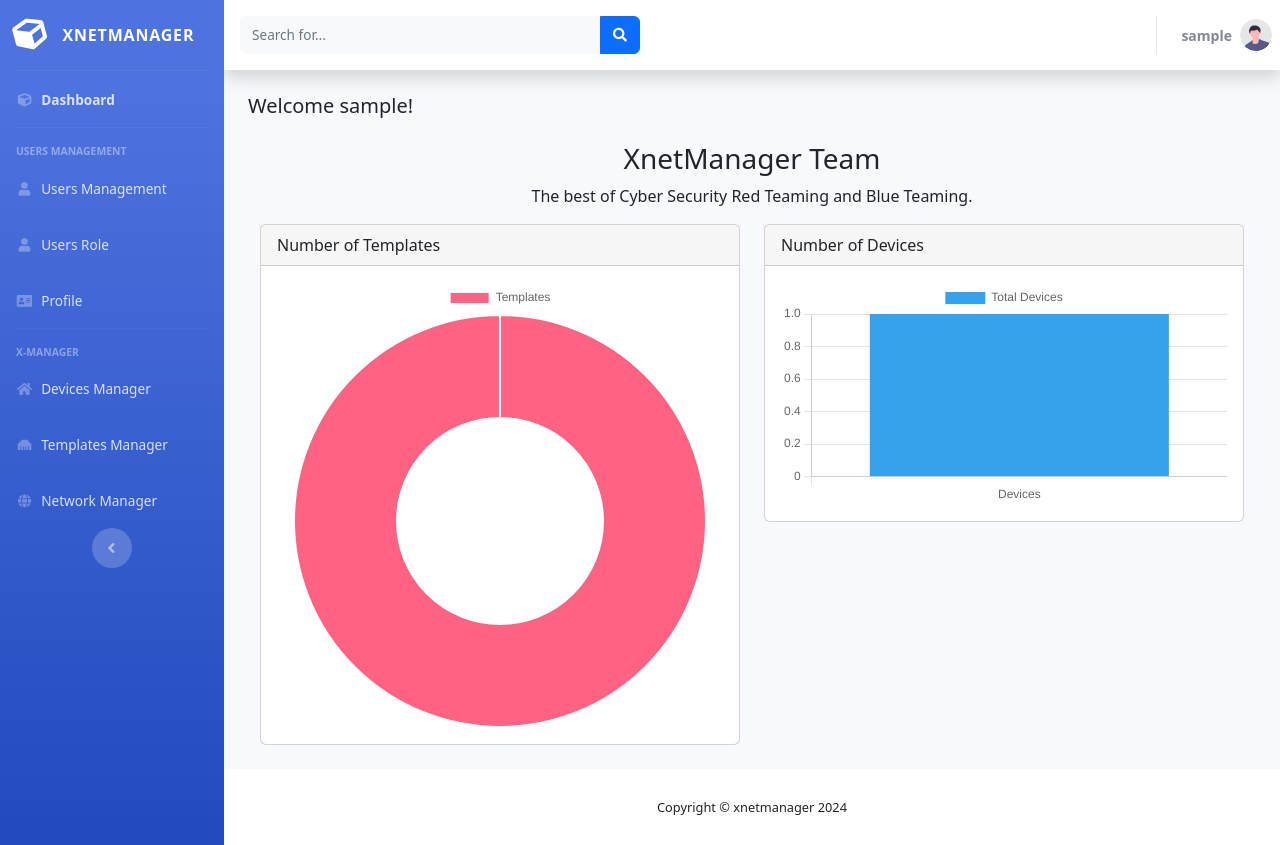
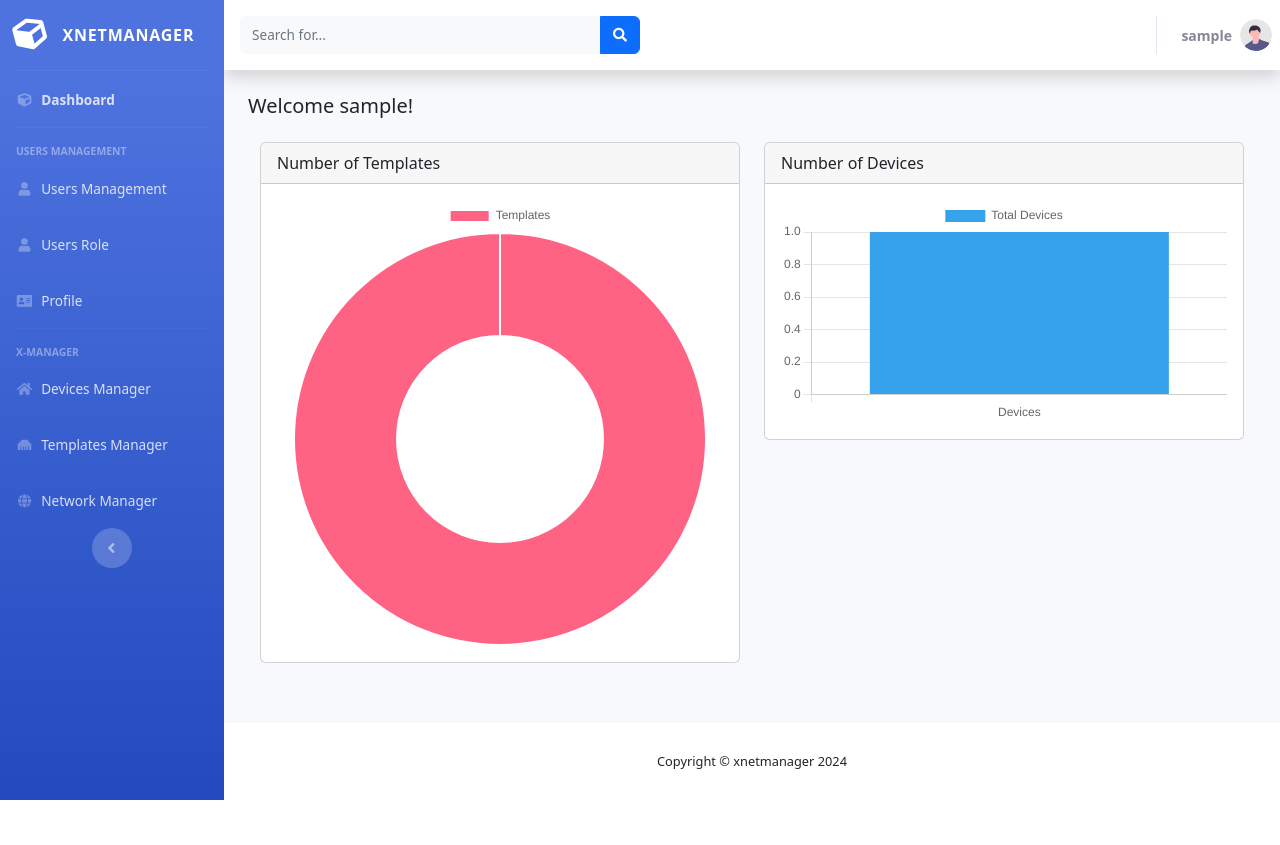
Before and after one commit to deckiokmal/xnetmanager, a Flask app: template src/templates/users/dashboard.html in a window 1280 px wide. After the commit the page ends 800 px from the top, so only its background shows below. Run offline with Flask 3, Linux system fonts and the light colour scheme; the template is opened without the code that fills it: most values are stand-ins (such as "Sample title", 1, 10 or a date in 2020); some libraries are stand-ins or nearby versions.

Commit message:
perbaikan dashboard

```diff
--- a/src/templates/users/dashboard.html
+++ b/src/templates/users/dashboard.html
@@ -11,17 +11,6 @@
 
 <!-- Begin dashboard content -->
 <div class="container">
-    <div class="row justify-content-center">
-        <div class="col-12 col-sm-8 col-lg-6">
-            <!-- Section Heading-->
-            <div class="section_heading text-center wow fadeInUp" data-wow-delay="0.2s"
-                style="visibility: visible; animation-delay: 0.2s; animation-name: fadeInUp;">
-                <h3>XnetManager <span> Team</span></h3>
-                <p>The best of Cyber Security Red Teaming and Blue Teaming.</p>
-                <div class="line"></div>
-            </div>
-        </div>
-    </div>
 
     <div class="row">
         <!-- Donut Chart for Templates -->
```
